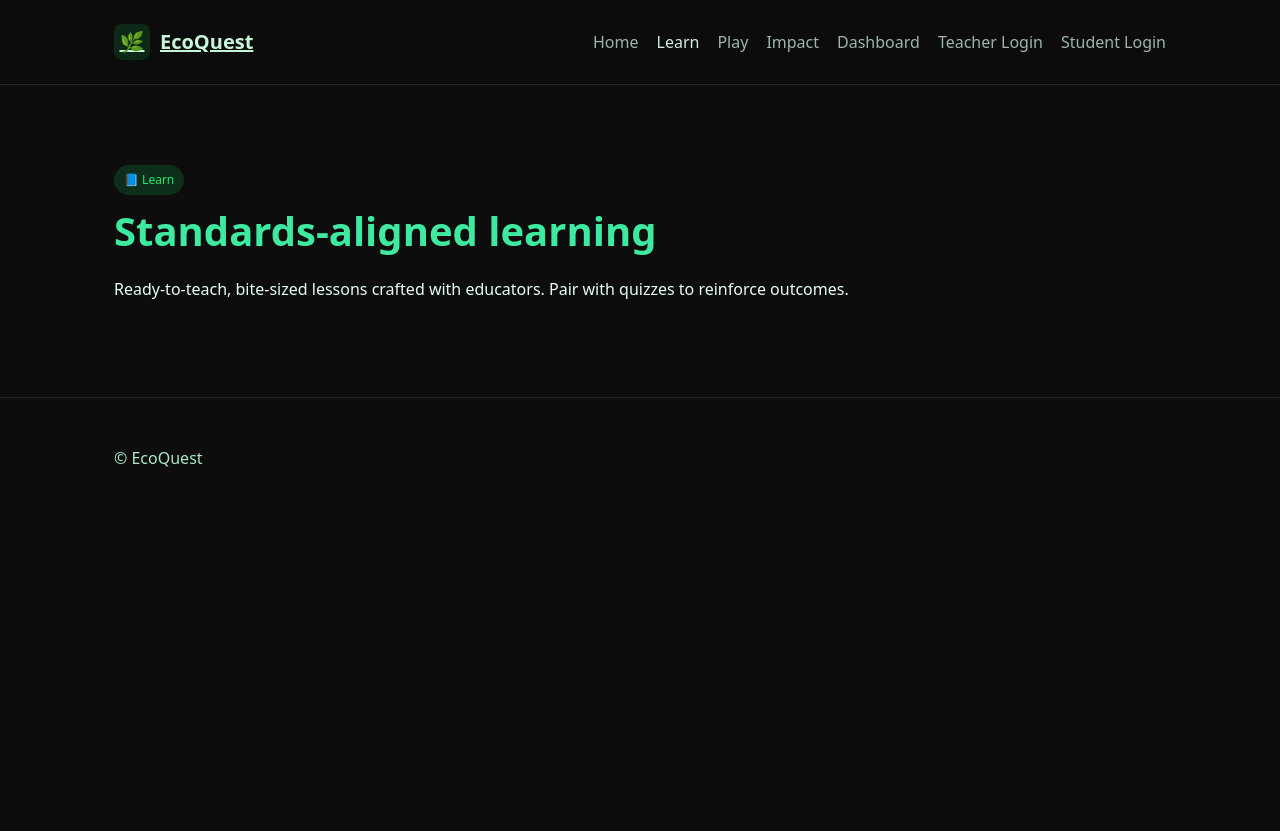
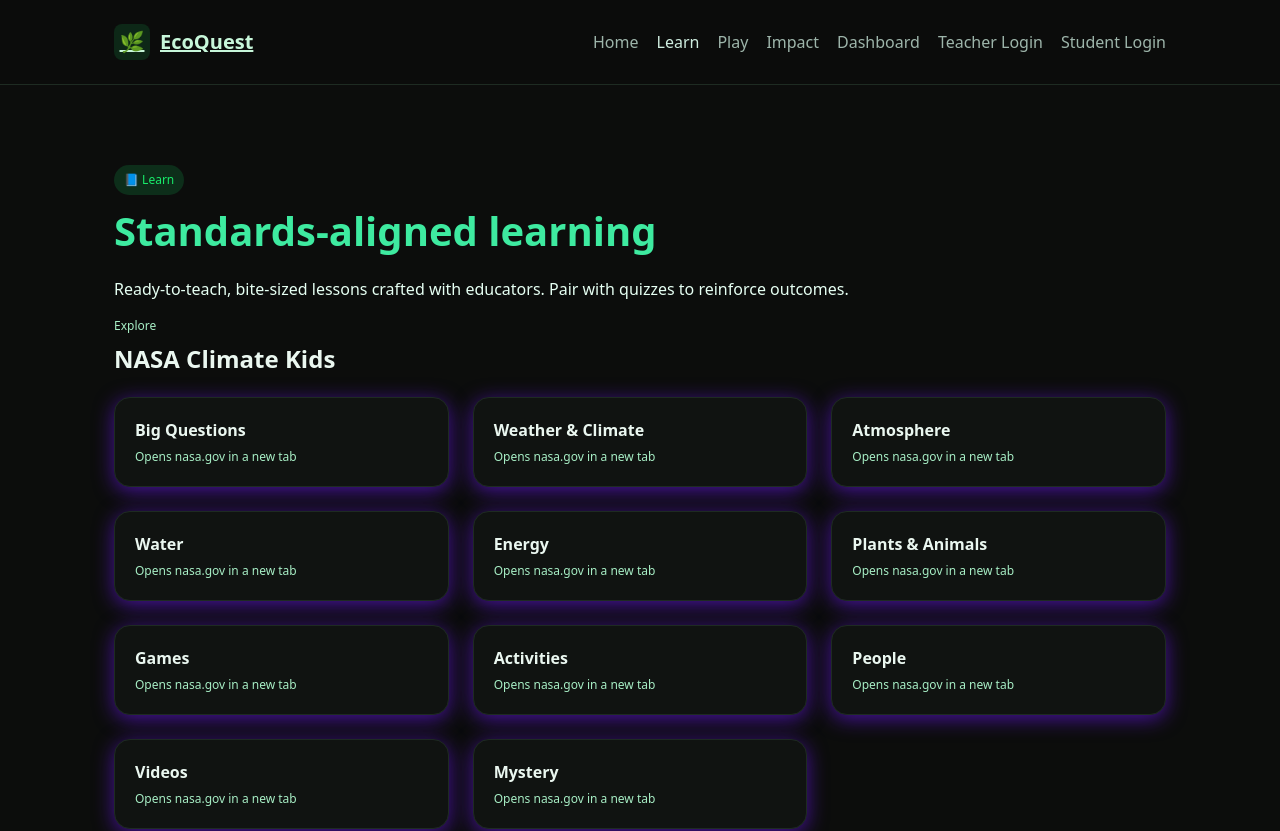
Before and after one commit to lucky-01-coder/eco.quest, a React (Vite) app: page /learn in a window 1280 px wide. Shown: the top 831 px of the page. Before the commit the page ends 800 px from the top, so only its background shows below. Built offline with nearby package versions, Linux system fonts and the light colour scheme.

Commit message:
Add NASA Climate Kids category links to Learn page
cgen-e9716fa8629345dabf5175e84954faf6

```diff
--- a/src/pages/Learn.jsx
+++ b/src/pages/Learn.jsx
@@ -1,4 +1,18 @@
 import React from 'react';
+
+const NASA_LINKS = [
+  { title: 'Big Questions', url: 'https://climatekids.nasa.gov/menu/big-questions/' },
+  { title: 'Weather & Climate', url: 'https://climatekids.nasa.gov/menu/weather-and-climate/' },
+  { title: 'Atmosphere', url: 'https://climatekids.nasa.gov/menu/atmosphere/' },
+  { title: 'Water', url: 'https://climatekids.nasa.gov/menu/water/' },
+  { title: 'Energy', url: 'https://climatekids.nasa.gov/menu/energy/' },
+  { title: 'Plants & Animals', url: 'https://climatekids.nasa.gov/menu/plants-and-animals/' },
+  { title: 'Games', url: 'https://climatekids.nasa.gov/menu/play/' },
+  { title: 'Activities', url: 'https://climatekids.nasa.gov/menu/make/' },
+  { title: 'People', url: 'https://climatekids.nasa.gov/menu/dream/' },
+  { title: 'Videos', url: 'https://climatekids.nasa.gov/watch/' },
+  { title: 'Mystery', url: 'https://climatekids.nasa.gov/climate-change-meaning/' }
+];
 
 export default function Learn(){
   return (
@@ -7,6 +21,20 @@ export default function Learn(){
         <span className="badge">📘 Learn</span>
         <h1 className="h1 mt-6">Standards‑aligned learning</h1>
         <p className="lead">Ready‑to‑teach, bite‑sized lessons crafted with educators. Pair with quizzes to reinforce outcomes.</p>
+
+        <div className="mt-16">
+          <div className="small">Explore</div>
+          <h2 className="mt-6">NASA Climate Kids</h2>
+          <div className="row grid-3 mt-16">
+            {NASA_LINKS.map(link => (
+              <a key={link.url} className="card card-link" href={link.url} target="_blank" rel="noopener noreferrer">
+                <div className="fw-600">{link.title}</div>
+                <div className="small mt-6">Opens nasa.gov in a new tab</div>
+              </a>
+            ))}
+          </div>
+          <div className="small mt-10">Links to content by NASA Climate Kids.</div>
+        </div>
       </div>
     </section>
   );
```
